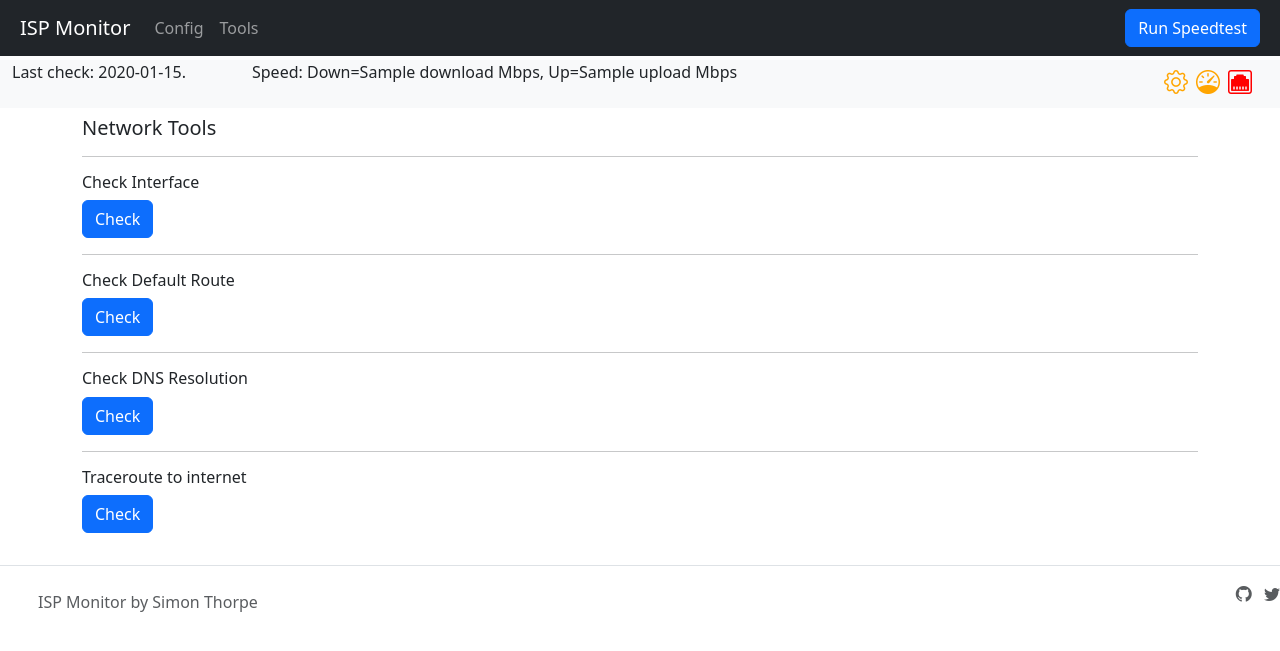
After one commit to securitypedant/ispmonitor, a Python web app: template templates/tools.html in a window 1280 px wide. The commit adds this page. Shown: the top 651 px of the page. Run offline with Jinja, Linux system fonts and the light colour scheme; the template is opened without the code that fills it: most values are stand-ins (such as "Sample title", 1, 10 or a date in 2020).

Commit message:
Added new tools page

```diff
--- a/lib/graphs.py
+++ b/lib/graphs.py
@@ -8,12 +8,12 @@ from datetime import datetime, timedelta
 redis_conn = getRedisConn()
 
 def getLatencyGraphData(timeFrame):
-    graphData = getGraphData(timeFrame, 'pingResult', "Connection latency", "Latency in ms", "Hosts: ")
+    graphData = getGraphData(timeFrame, 'pingResult', "", "Latency in ms", "Hosts: ")
 
     return graphData
 
 def getSpeedtestGraphData(timeFrame):
-    graphData = getGraphData(timeFrame, 'speedtestResult', "Connection speed", "Speed in Mbps", "Bandwidth: ")
+    graphData = getGraphData(timeFrame, 'speedtestResult', "", "Speed in Mbps", "Bandwidth: ")
 
     return graphData
 
--- a/lib/network.py
+++ b/lib/network.py
@@ -72,7 +72,6 @@ def checkConnection(hosts):
 
     for host in hosts:
     # Ping target to determine if network is available.
-
         hostname = host[0]
         hosttype = host[1]
         logger.debug("Pinging " + hostname)
--- /dev/null
+++ b/static/tools.js
@@ -0,0 +1,56 @@
+
+  window.onload=function(){
+    document.getElementById('checkinterface_button').addEventListener('click', function() {
+      var xhr = new XMLHttpRequest();
+      xhr.open('GET', '/ajax/checkinterface', true);
+      xhr.onload = function() {
+        var result = JSON.parse(xhr.responseText);
+        // Get a reference to the HTML element where you want to display the data
+        const container = document.getElementById("checkinterface_result");
+        // Clear the contents of the container (optional)
+        container.innerHTML = result;
+      };
+      xhr.send();
+    });
+
+    document.getElementById('checkdefaultroute_button').addEventListener('click', function() {
+        var xhr = new XMLHttpRequest();
+        xhr.open('GET', '/ajax/checkdefaultroute', true);
+        xhr.onload = function() {
+          var result = JSON.parse(xhr.responseText);
+          // Get a reference to the HTML element where you want to display the data
+          const container = document.getElementById("checkdefaultroute_result");
+          // Clear the contents of the container (optional)
+          container.innerHTML = result;
+        };
+        xhr.send();
+      });
+
+      document.getElementById('checkdns_button').addEventListener('click', function() {
+        var xhr = new XMLHttpRequest();
+        xhr.open('GET', '/ajax/checkdns', true);
+        xhr.onload = function() {
+          var result = JSON.parse(xhr.responseText);
+          // Get a reference to the HTML element where you want to display the data
+          const container = document.getElementById("checkdns_result");
+          // Clear the contents of the container (optional)
+          container.innerHTML = result;
+        };
+        xhr.send();
+      });
+
+      document.getElementById('traceroute_button').addEventListener('click', function() {
+        var xhr = new XMLHttpRequest();
+        xhr.open('GET', '/ajax/traceroute', true);
+        xhr.onload = function() {
+          document.getElementById('traceroute_button').disabled = false;
+          var result = JSON.parse(xhr.responseText);
+          // Get a reference to the HTML element where you want to display the data
+          const container = document.getElementById("traceroute_result");
+          // Clear the contents of the container (optional)
+          container.innerHTML = result;
+        };
+        xhr.send();
+        document.getElementById('traceroute_button').disabled = true;
+      });
+  }
--- a/templates/layout.html
+++ b/templates/layout.html
@@ -24,6 +24,9 @@
             <li class="nav-item">
               <a class="nav-link" href="{{ url_for('config')}}">Config</a>
             </li>
+            <li class="nav-item">
+              <a class="nav-link" href="{{ url_for('tools')}}">Tools</a>
+            </li>
           </ul>
         </div>
         <button type="submit" class="btn btn-primary" name="speedtest_button" id="speedtest_button">Run Speedtest</button>
@@ -34,9 +37,11 @@
     </nav>
     <div class="container-fluid bg-light pb-1">
       <div class="row">
-        <div class="col-sm-9 d-flex align-items-center">
-            <div class="align-middle" id="lastcheck_result">Last check: {{ lastcheckdate }}.&nbsp;</div>
-            <div class="align-middle" id="speedtest_result">Bandwidth: Down={{ lastspeedcheck['download'] }} Mbps, Up={{ lastspeedcheck['upload'] }} Mbps</div>
+        <div class="col-9">
+          <div class="row">
+            <div class="align-middle col-md-3 col-sm-12 text-sm" id="lastcheck_result">Last check: {{ lastcheckdate }}.&nbsp;</div>
+            <div class="align-middle col-md-9 col-sm-12 text-sm" id="speedtest_result">Speed: Down={{ lastspeedcheck['download'] }} Mbps, Up={{ lastspeedcheck['upload'] }} Mbps</div>
+          </div>
         </div>
         <div class="col-3 d-flex flex-row-reverse p-1">
           <i id="ethernet-indicator" class="bi bi-ethernet pe-4" style="font-size: 1.5rem; color:{% if monitor_status == 'online' %}green{% elif monitor_status == 'paused' %}grey{% else %}red{% endif %};"></i>
--- /dev/null
+++ b/templates/tools.html
@@ -0,0 +1,49 @@
+{% extends "layout.html" %}
+{% block title %}ISP Monitor current configuration{% endblock %}
+{% block content %}
+<script src="{{url_for('static', filename='tools.js')}}"></script>
+<div class="container py-2">
+    <h5>Network Tools</h5>
+    <hr>
+    <h6>Check Interface</h6>
+    <div class="row">
+        <div class="col-2">
+            <button class="btn btn-primary" type="submit" name="checkinterface_button" id="checkinterface_button">Check</button>
+        </div>
+        <div class="col-10">
+            <div id="checkinterface_result"></div>
+        </div>
+    </div>
+    <hr>
+    <h6>Check Default Route</h6>
+    <div class="row">
+        <div class="col-2">
+            <button class="btn btn-primary" type="submit" name="checkdefaultroute_button" id="checkdefaultroute_button">Check</button>
+        </div>
+        <div class="col-10">
+            <div id="checkdefaultroute_result"></div>
+        </div>
+    </div>
+    <hr>
+    <h6>Check DNS Resolution</h6>
+    <div class="row">
+        <div class="col-2">
+            <button class="btn btn-primary" type="submit" name="checkdns_button" id="checkdns_button">Check</button>
+        </div>
+        <div class="col-10">
+            <div id="checkdns_result"></div>
+        </div>
+    </div>
+    <hr>
+    <h6>Traceroute to internet</h6>
+    <div class="row">
+        <div class="col-2">
+            <button class="btn btn-primary" type="submit" name="traceroute_button" id="traceroute_button">Check</button>
+        </div>
+        <div class="col-10">
+            <div id="traceroute_result"></div>
+        </div>
+    </div>
+</div>
+
+{% endblock %}
```
Also changed, not shown: ajax.py (+22 -1 lines), app.py (+10 -0 lines), jobs.py (+11 -18 lines), templates/config.html (+5 -6 lines), templates/home.html (+10 -4 lines).
